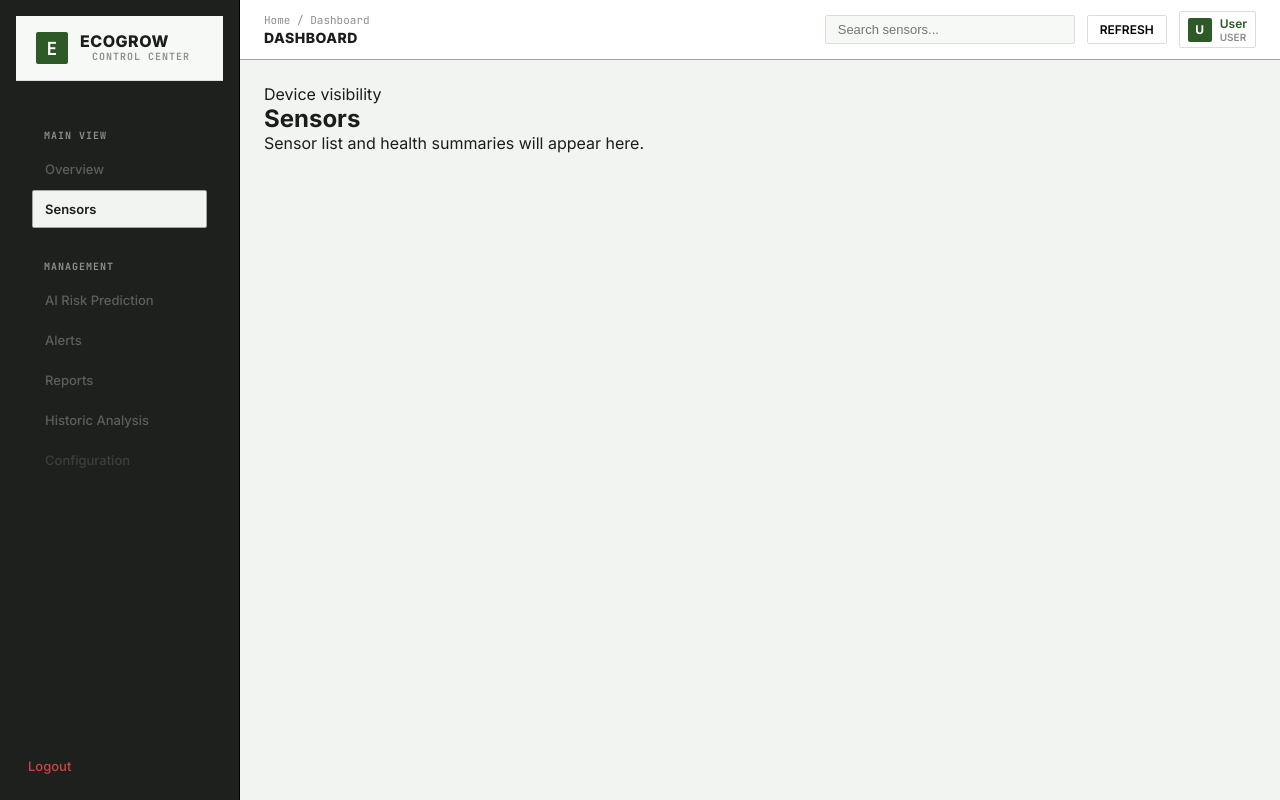
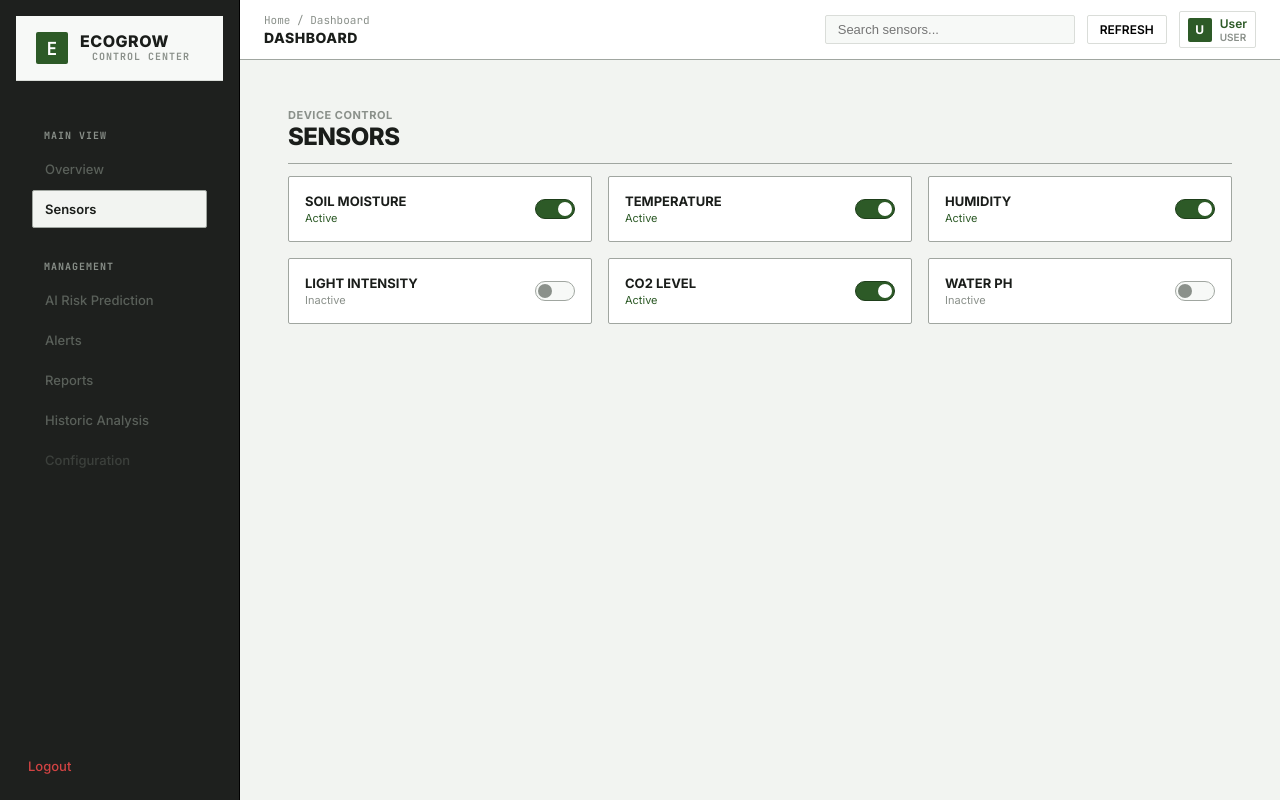
Before and after one commit to albinjojo/EcoGrow, a React (Vite) app: page /dashboard/sensors in a window 1280 px wide. Built offline with nearby package versions, Linux system fonts and the light colour scheme; no server answers; sample sign-in values are in the browser's storage.

Commit message:
added some updates in dashboard

```diff
--- a/src/pages/dashboard/Dashboard.css
+++ b/src/pages/dashboard/Dashboard.css
@@ -555,3 +555,98 @@ p {
   opacity: 0.7;
   cursor: wait;
 }
+
+/* --- Sensors List --- */
+.sensor-list {
+  display: grid;
+  grid-template-columns: repeat(auto-fill, minmax(280px, 1fr));
+  gap: 16px;
+}
+
+.sensor-card {
+  background: var(--c-surface);
+  border: 1px solid var(--c-border-strong);
+  padding: 16px;
+  display: flex;
+  justify-content: space-between;
+  align-items: center;
+  transition: all 0.2s;
+  border-radius: var(--radius-sm);
+}
+
+.sensor-card:hover {
+  border-color: var(--c-accent-primary);
+  box-shadow: 0 4px 12px rgba(0, 0, 0, 0.05);
+}
+
+.sensor-info {
+  display: flex;
+  flex-direction: column;
+}
+
+.sensor-name {
+  font-size: 13px;
+  font-weight: 700;
+  color: var(--c-text-primary);
+  text-transform: uppercase;
+}
+
+.sensor-status {
+  font-size: 11px;
+  color: var(--c-text-tertiary);
+  margin-top: 2px;
+}
+
+/* --- Toggle Switch --- */
+.toggle-switch {
+  position: relative;
+  display: inline-block;
+  width: 40px;
+  height: 20px;
+}
+
+.toggle-switch input {
+  opacity: 0;
+  width: 0;
+  height: 0;
+}
+
+.slider {
+  position: absolute;
+  cursor: pointer;
+  top: 0;
+  left: 0;
+  right: 0;
+  bottom: 0;
+  background-color: var(--c-surface-muted);
+  border: 1px solid var(--c-border-strong);
+  transition: .4s;
+  border-radius: 20px;
+  /* Rounded for toggle */
+}
+
+.slider:before {
+  position: absolute;
+  content: "";
+  height: 14px;
+  width: 14px;
+  left: 2px;
+  bottom: 2px;
+  background-color: var(--c-text-tertiary);
+  transition: .4s;
+  border-radius: 50%;
+}
+
+input:checked+.slider {
+  background-color: var(--c-accent-primary);
+  border-color: var(--c-accent-hover);
+}
+
+input:checked+.slider:before {
+  transform: translateX(20px);
+  background-color: white;
+}
+
+input:focus+.slider {
+  box-shadow: 0 0 1px var(--c-accent-primary);
+}
--- a/src/pages/dashboard/Sensors.jsx
+++ b/src/pages/dashboard/Sensors.jsx
@@ -1,14 +1,53 @@
+import './Dashboard.css'
+
+import { useState } from 'react'
 import './Dashboard.css'
 
 const Sensors = () => {
+  // Dummy data for sensors
+  const [sensors, setSensors] = useState([
+    { id: 1, name: 'Soil Moisture', active: true },
+    { id: 2, name: 'Temperature', active: true },
+    { id: 3, name: 'Humidity', active: true },
+    { id: 4, name: 'Light Intensity', active: false },
+    { id: 5, name: 'CO2 Level', active: true },
+    { id: 6, name: 'Water pH', active: false },
+  ])
+
+  const toggleSensor = (id) => {
+    setSensors(sensors.map(s =>
+      s.id === id ? { ...s, active: !s.active } : s
+    ))
+  }
+
   return (
-    <div className="dash-page">
-      <div className="page-header">
-        <p className="eyebrow">Device visibility</p>
-        <h2>Sensors</h2>
+    <div className="dashboard-content">
+      <div className="grid-header">
+        <div>
+          <p className="eyebrow" style={{ fontSize: '11px', textTransform: 'uppercase', color: 'var(--c-text-tertiary)', fontWeight: '700', letterSpacing: '0.5px' }}>Device Control</p>
+          <h2 style={{ fontSize: '24px', fontWeight: '800', textTransform: 'uppercase', letterSpacing: '-0.5px' }}>Sensors</h2>
+        </div>
       </div>
-      <div className="placeholder-card">
-        <p>Sensor list and health summaries will appear here.</p>
+
+      <div className="sensor-list">
+        {sensors.map((sensor) => (
+          <div key={sensor.id} className="sensor-card">
+            <div className="sensor-info">
+              <span className="sensor-name">{sensor.name}</span>
+              <span className="sensor-status" style={{ color: sensor.active ? 'var(--c-status-safe)' : 'var(--c-text-tertiary)' }}>
+                {sensor.active ? 'Active' : 'Inactive'}
+              </span>
+            </div>
+            <label className="toggle-switch">
+              <input
+                type="checkbox"
+                checked={sensor.active}
+                onChange={() => toggleSensor(sensor.id)}
+              />
+              <span className="slider"></span>
+            </label>
+          </div>
+        ))}
       </div>
     </div>
   )
```
